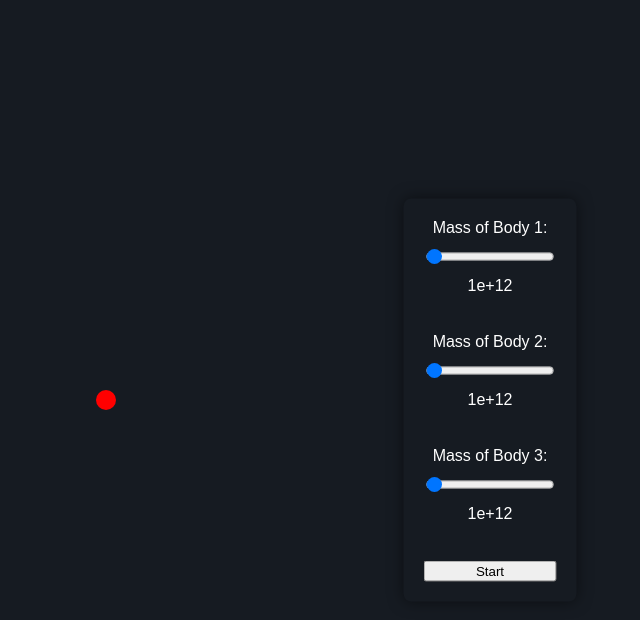
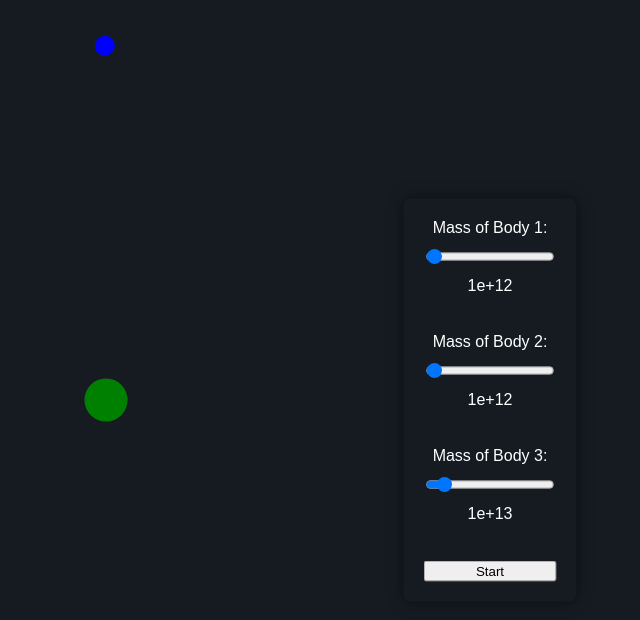
Before and after one commit to hannesmoehring/3bp, a plain HTML site: page index.html in a window 1280 px wide. Shown: the whole page, without its empty margins (534-1174 px from the left). Drawn offline with Linux system fonts and the light colour scheme.

Commit message:
adjusted starting mass of body 3

```diff
--- a/index.html
+++ b/index.html
@@ -19,7 +19,7 @@
             <span id="mass2-value">1e12</span><br>
 
             <label>Mass of Body 3:</label>
-            <input type="range" id="mass3" min="1e10" max="1e14" value="1e12" step="1e10">
+            <input type="range" id="mass3" min="1e10" max="1e14" value="1e13" step="1e10">
             <span id="mass3-value">1e12</span><br>
 
             <button id="start-button">Start</button>
--- a/main.js
+++ b/main.js
@@ -18,7 +18,7 @@ const radiusFactor = 0.001;
 const bodies = [
     { x: 1288 + (Math.random() - 0.5) * 200, y: 781 + (Math.random() - 0.5) * 200, vx: (Math.random() - 0.5) * 4, vy: (Math.random() - 0.5) * 4, mass: 1e12, color: 'red', trail: [] },
     { x: 600 + (Math.random() - 0.5) * 200, y: 393 + (Math.random() - 0.5) * 200, vx: (Math.random() - 0.5) * 4, vy: (Math.random() - 0.5) * 4, mass: 1e12, color: 'blue', trail: [] },
-    { x: 717 + (Math.random() - 0.5) * 200, y: 747 + (Math.random() - 0.5) * 200, vx: (Math.random() - 0.5) * 4, vy: (Math.random() - 0.5) * 4, mass: 1e12, color: 'green', trail: [] }
+    { x: 717 + (Math.random() - 0.5) * 200, y: 747 + (Math.random() - 0.5) * 200, vx: (Math.random() - 0.5) * 4, vy: (Math.random() - 0.5) * 4, mass: 1e13, color: 'green', trail: [] }
 ];
 
 const mass1Slider = document.getElementById('mass1');
```
